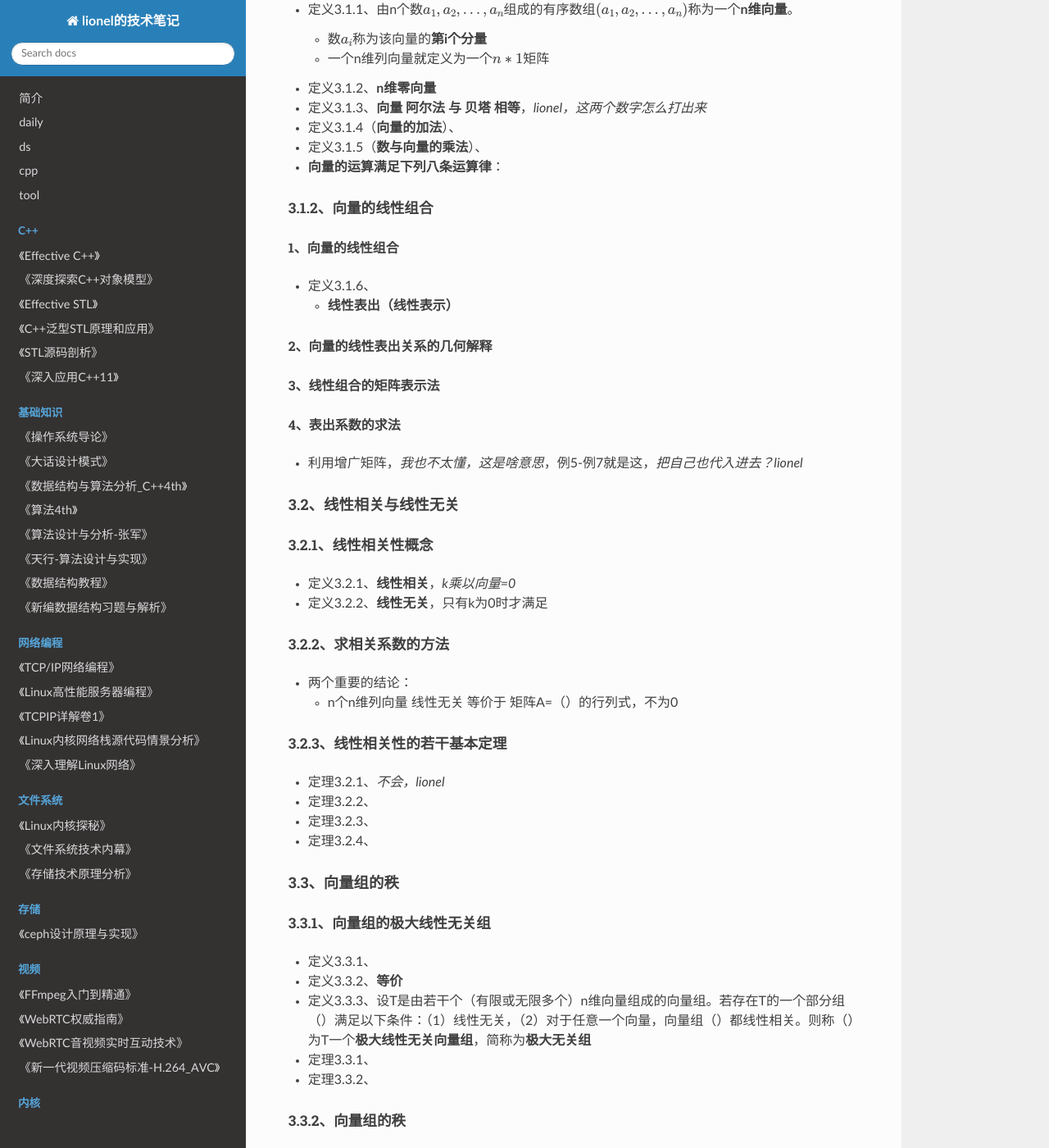
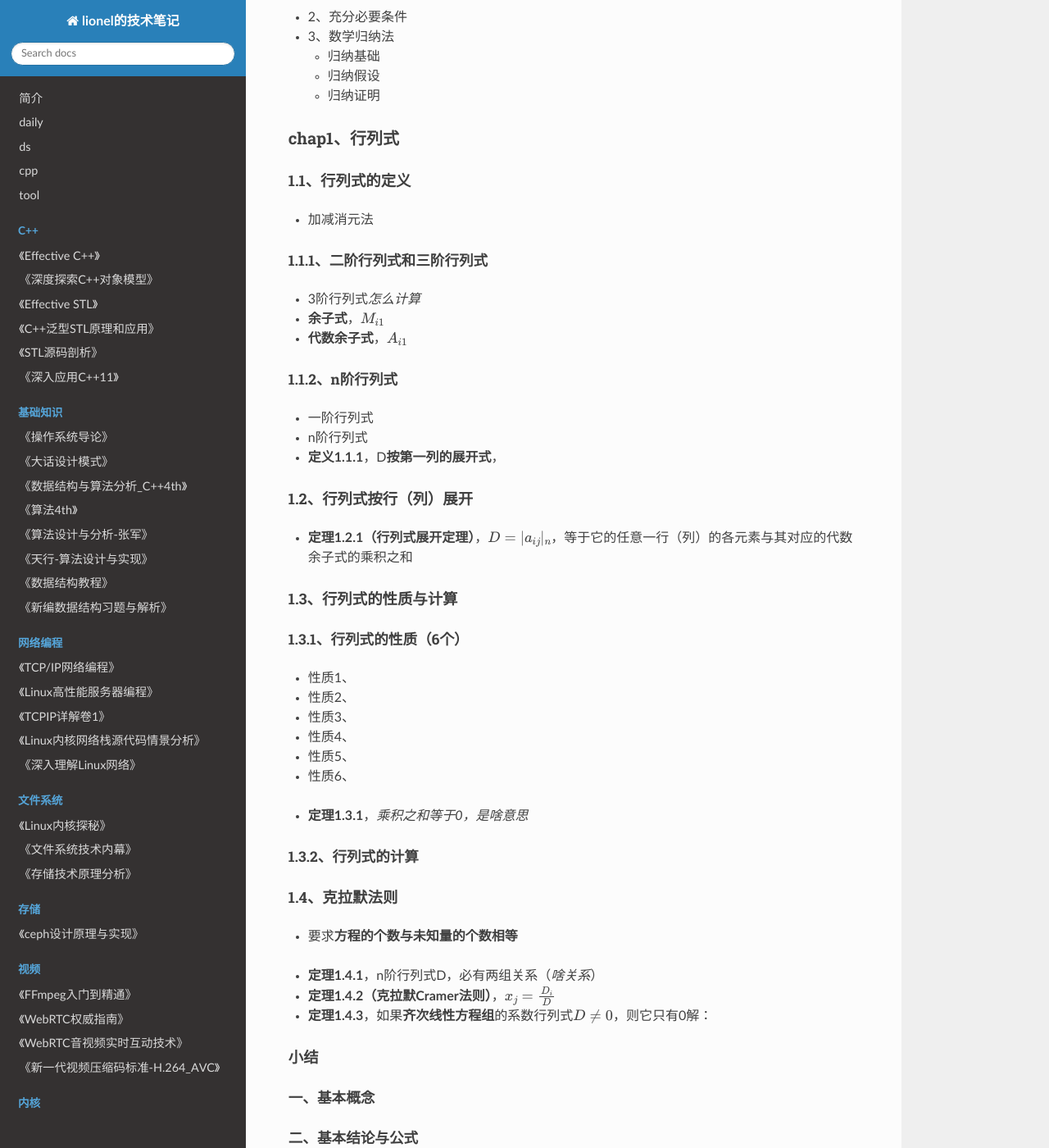
Before and after one commit to wolflion/booknotes, an MkDocs documentation site: the page built from docs/95selfStudy/线性代数（经管）.md, in a window 1280 px wide and 1400 px high, scrolled down 315 px. Shown: the whole window at 82% size. Built offline with MkDocs 1.6.1, drawn with Linux system fonts in a browser that asks for light colours; nearby versions of some CDN libraries; formulas are drawn with MathJax 3; some of the changed text lies outside the part shown.

Commit message:
Update 线性代数（经管）.md

```diff
--- a/docs/95selfStudy/线性代数（经管）.md
+++ b/docs/95selfStudy/线性代数（经管）.md
@@ -1,4 +1,91 @@
 ## 《线性代数（经管）》
+
+### 预备知识
+
++ 1、连加号与连乘号
+  + 连加号
+  + 双重连加号
+  + 连乘号
++ 2、充分必要条件
++ 3、数学归纳法
+  + 归纳基础
+  + 归纳假设
+  + 归纳证明
+
+### chap1、行列式
+
+#### 1.1、行列式的定义
+
++ 加减消元法
+
+##### 1.1.1、二阶行列式和三阶行列式
+
++ 3阶行列式*怎么计算*
++ **余子式**，$M_{i1}$
++ **代数余子式**，$A_{i1}$
+
+##### 1.1.2、n阶行列式
+
++ 一阶行列式
++ n阶行列式
++ **定义1.1.1**，D**按第一列的展开式**，
+
+#### 1.2、行列式按行（列）展开
+
++ **定理1.2.1（行列式展开定理）**，$D=|a_{ij}|_n$，等于它的任意一行（列）的各元素与其对应的代数余子式的乘积之和
+
+#### 1.3、行列式的性质与计算
+
+##### 1.3.1、行列式的性质（6个）
+
++ 性质1、
++ 性质2、
++ 性质3、
++ 性质4、
++ 性质5、
++ 性质6、
+
++ **定理1.3.1**，*乘积之和等于0，是啥意思*
+
+##### 1.3.2、行列式的计算
+
+#### 1.4、克拉默法则
+
++ 要求**方程的个数与未知量的个数相等**
+
++ **定理1.4.1**，n阶行列式D，必有两组关系（*啥关系*）
++ **定理1.4.2（克拉默Cramer法则）**，$x_j=\frac{D_i}{D}$
++ **定理1.4.3**，如果**齐次线性方程组**的系数行列式$D\neq0$，则它只有0解：
+
+#### 小结
+
+##### 一、基本概念
+
+##### 二、基本结论与公式
+
++ 3、克拉默法则
+
+### chap2、矩阵
+
+#### 2.1、线性方程组与矩阵的定义
+
+##### 2.1.1、线性方程组
+
+##### 2.1.2、矩阵的概念
+
+#### 2.2、矩阵运算
+
+#### 2.3、可逆矩阵
+
+#### 2.4、分块矩阵
+
+#### 2.5、矩阵的初等变换与初等方阵
+
+#### 2.6、矩阵的秩
+
+#### 2.7、矩阵与线性方程组
+
+#### 小结
 
 ### chap3、向量空间
 
@@ -115,3 +202,9 @@
   + 4
   + 5
 + 定义5.3.7、
+
+### 最后
+
+#### 学习过程
+
++ 2023-11-20把chap1、2大概看懂了一下，但没有笔记，还是跟之前一样**读的3-5章**，效率不高，还是要把**感觉会的东西，再复习复习**，再把3-5章的内容。
```
